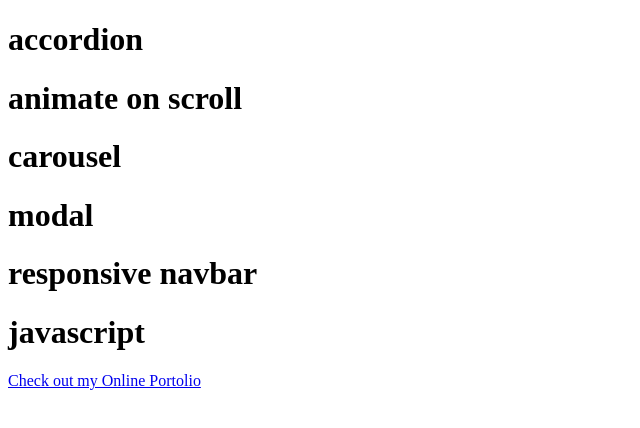
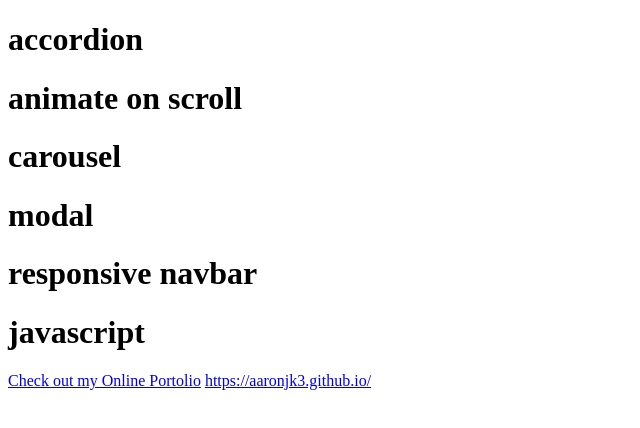
Before and after one commit to AaronJK3/AaronJK3.github.io, a plain HTML site: page page2.html in a window 1280 px wide. Shown: the whole page, without its empty margins (0-640 px from the left). Drawn offline with Linux system fonts and the light colour scheme.

Commit message:
page update

```diff
--- a/page2.html
+++ b/page2.html
@@ -12,5 +12,6 @@
   <h1>javascript</h1>
 
   <a href="index.html">Check out my Online Portolio</a>
+  <a href="https://aaronjk3.github.io/">https://aaronjk3.github.io/</a>
 </body>
 </html>
```
